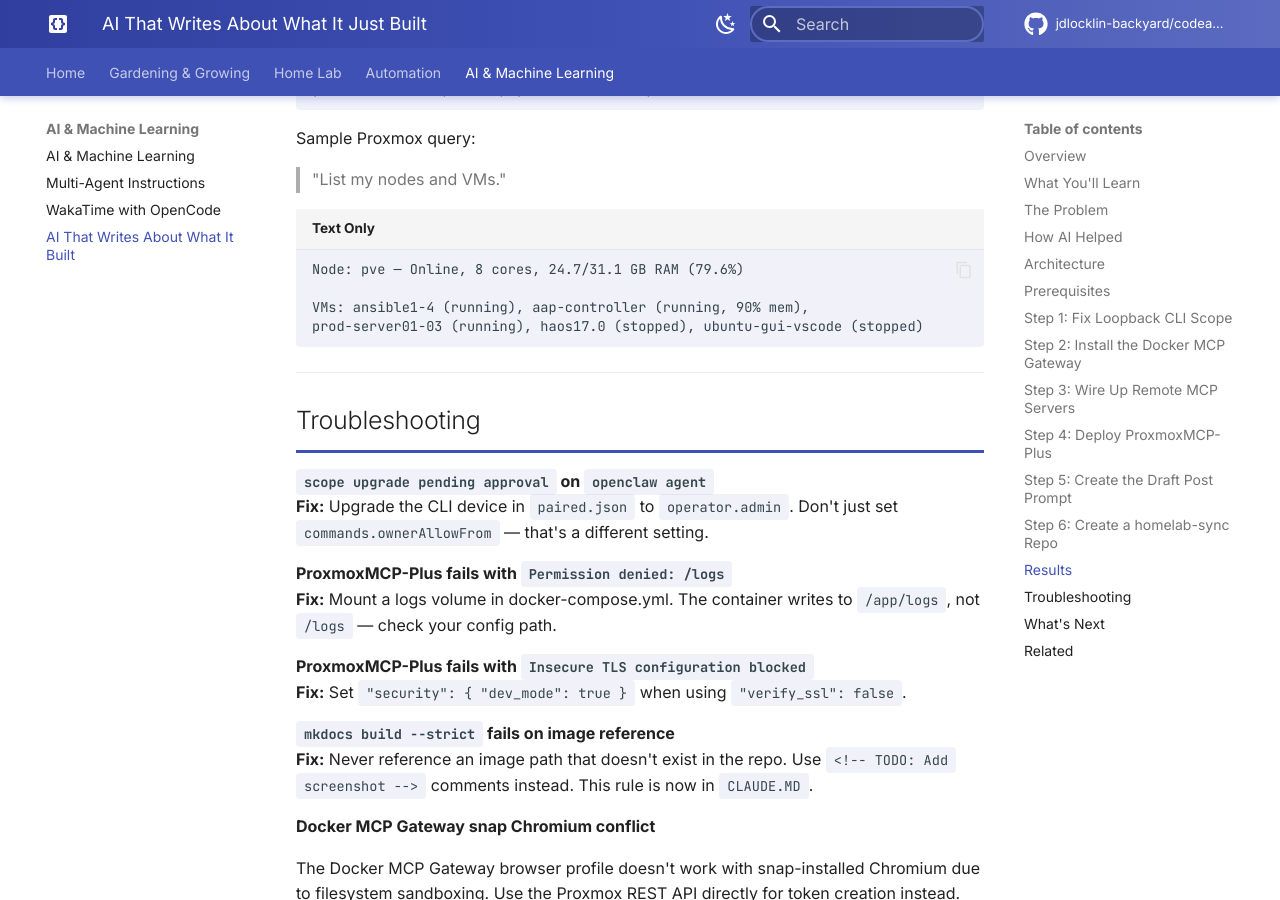
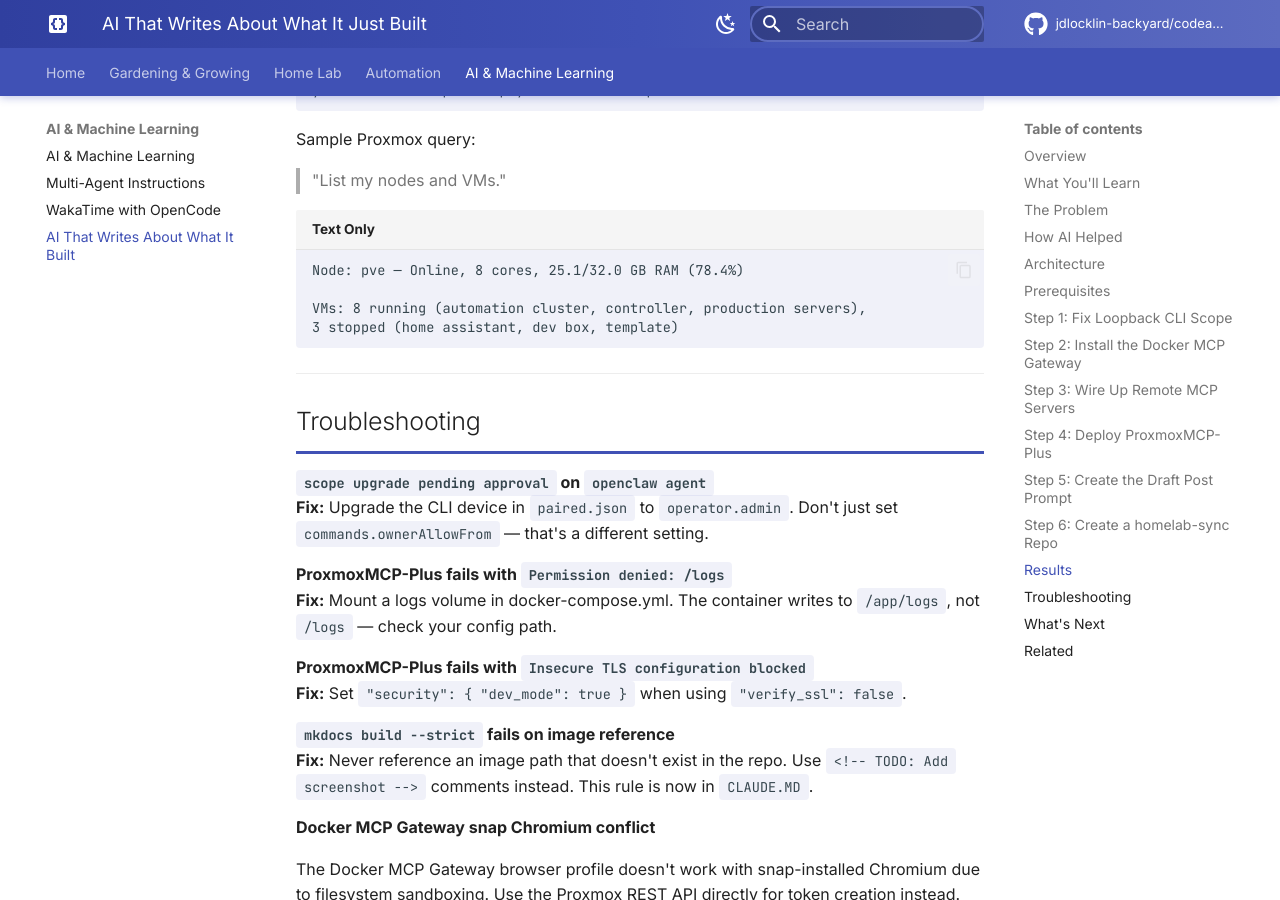
Before and after one commit to jdlocklin-backyard/codeandcamera, an MkDocs documentation site: the page built from docs/ai/openclaw-automated-blog-posts.md, in a window 1280 px wide and 900 px high, scrolled down 8016 px. Built offline with MkDocs 1.6.1 and Material for MkDocs 9.7.7, drawn with Linux system fonts in a browser that asks for light colours; comment, search, counter and statistics services are not loaded; some of the changed text lies outside the part shown.

````diff
--- a/docs/ai/openclaw-automated-blog-posts.md
+++ b/docs/ai/openclaw-automated-blog-posts.md
@@ -334,10 +334,10 @@ Sample Proxmox query:
 > "List my nodes and VMs."
 
 ```
-Node: pve — Online, 8 cores, 24.7/31.1 GB RAM (79.6%)
+Node: pve — Online, 8 cores, 25.1/32.0 GB RAM (78.4%)
 
-VMs: ansible1-4 (running), aap-controller (running, 90% mem),
-prod-server01-03 (running), haos17.0 (stopped), ubuntu-gui-vscode (stopped)
+VMs: 8 running (automation cluster, controller, production servers),
+3 stopped (home assistant, dev box, template)
 ```
 
 <!-- TODO: Add screenshot: docs/assets/ai/openclaw-automated-posts/mcp-list.png -->
````
Also changed, not shown: other parts of docs/ai/openclaw-automated-blog-posts.md (+4 -4 lines), CLAUDE.MD (+1 -0 lines).
